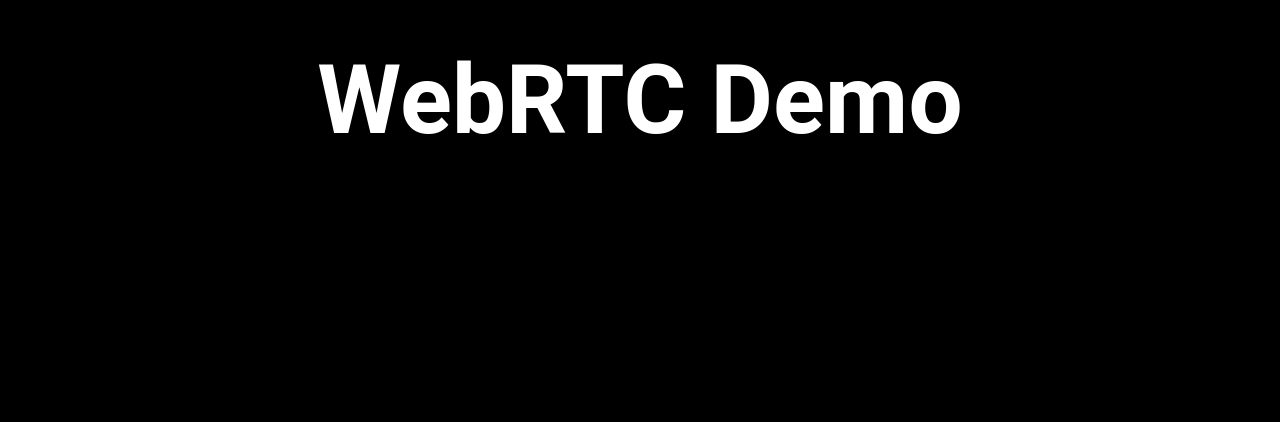
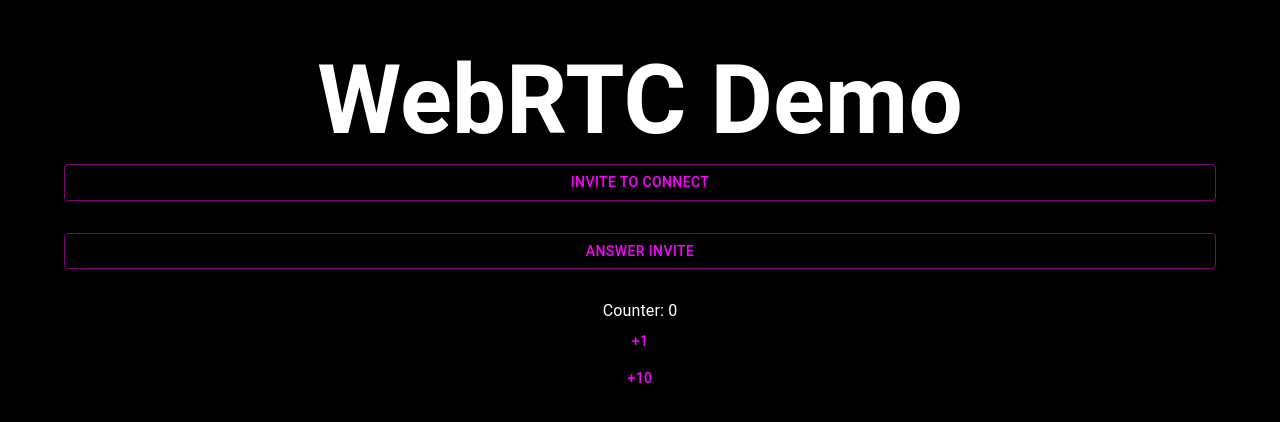
Before and after one commit to mauriciomelo/mauriciomelo, a Next.js app: page /webrtc in a window 1280 px wide. Shown: the part 148-570 px from the top of the page. Built offline with nearby package versions, Linux system fonts and the light colour scheme.

Commit message:
handle offer and answer

```diff
--- a/app/webrtc/page.tsx
+++ b/app/webrtc/page.tsx
@@ -1,10 +1,18 @@
 "use client";
-import { useEffect, useRef, useState } from "react";
+import { Box, Button, ButtonGroup, Container } from "@mui/material";
+import React from "react";
+
+const FILE_EXTENSION = "myapp";
 
 export default function WebRTCPage() {
-  const [connected, setConnected] = useState(false);
-  const localConnection = useRef<RTCPeerConnection>();
-  const dataChannel = useRef<RTCDataChannel>();
+  const [connected, setConnected] = React.useState(false);
+  const [counter, setCounter] = React.useState<number>(0);
+  const localConnection = React.useRef<RTCPeerConnection>();
+  const dataChannel = React.useRef<RTCDataChannel>();
+  const [localDescription, setLocalDescription] =
+    React.useState<RTCSessionDescription>();
+
+  const answerInviteRef = React.useRef<HTMLInputElement>();
 
   function handleDataChannelStatusChange(event) {
     if (!dataChannel.current) {
@@ -29,40 +37,129 @@ export default function WebRTCPage() {
       return;
     }
 
-    console.log({
-      iceCandidateEvent: event,
-      localDescription: localConnection.current.localDescription,
-    });
+    setLocalDescription(localConnection.current.localDescription);
   }
 
-  useEffect(() => {
+  function handleInviteToConnect() {
+    createOffer();
+  }
+
+  React.useEffect(() => {
+    if (localDescription) {
+      const fileData = JSON.stringify(localDescription, null, 2);
+
+      const blob = new Blob([fileData], {
+        type: "application/${FILE_EXTENSION}",
+      });
+      const url = URL.createObjectURL(blob);
+      const link = document.createElement("a");
+      link.href = url;
+      const fileName =
+        localDescription.type === "offer" ? "invite to connect" : "answer";
+      link.download = `${fileName}.${FILE_EXTENSION}`;
+
+      link.click();
+    }
+  }, [localDescription]);
+
+  const assignChannel = (channel: RTCDataChannel) => {
+    channel.onopen = handleDataChannelStatusChange;
+    channel.onmessage = handleMessage;
+    channel.onclose = handleDataChannelStatusChange;
+    dataChannel.current = channel;
+  };
+
+  const createOffer = () => {
+    assignChannel(localConnection.current.createDataChannel("dataChannel"));
+
+    localConnection.current.createOffer().then((description) => {
+      localConnection.current.setLocalDescription(description);
+    });
+  };
+
+  const createAnswer = () => {
+    localConnection.current.ondatachannel = (event) => {
+      assignChannel(event.channel);
+    };
+
+    localConnection.current.createAnswer().then((description) => {
+      localConnection.current.setLocalDescription(description);
+    });
+  };
+
+  const handleMessage = (event: MessageEvent) => {
+    setCounter((count) => count + parseInt(event.data));
+  };
+
+  React.useEffect(() => {
     localConnection.current = new RTCPeerConnection();
-    dataChannel.current =
-      localConnection.current.createDataChannel("dataChannel");
 
     localConnection.current.oniceconnectionstatechange =
       handleIceConnectionStateChange;
 
     localConnection.current.onicecandidate = handleIceCandidate;
 
-    localConnection.current.createOffer().then((offer) => {
-      localConnection.current.setLocalDescription(offer);
-    });
-    dataChannel.current.onopen = handleDataChannelStatusChange;
-    dataChannel.current.onclose = handleDataChannelStatusChange;
-
     return () => {
       console.log("Closing connection");
-      dataChannel.current.close();
+      if (dataChannel.current) {
+        dataChannel.current.close();
+      }
       localConnection.current.close();
     };
   }, []);
 
+  const handleAnswerInvite = async (
+    event: React.ChangeEvent<HTMLInputElement>
+  ) => {
+    const file = event.target.files[0];
+
+    const answer = new RTCSessionDescription(JSON.parse(await file.text()));
+
+    localConnection.current.setRemoteDescription(answer);
+
+    if (answer.type === "offer") {
+      createAnswer();
+    }
+
+    console.log("uploaded", answer);
+  };
+  const handleChangeCounter = (number) => () => {
+    dataChannel.current.send(number);
+    setCounter((count) => count + number);
+  };
+
   return (
-    <div className="flex h-screen w-full flex-col bg-black pt-[200px] text-center text-white ">
-      <h1 className="mb-4 text-5xl font-bold md:text-8xl">WebRTC Demo</h1>
-
-      {connected ? "Connected" : null}
-    </div>
+    <Container>
+      <div className="flex h-screen w-full flex-col bg-black pt-[200px] text-center text-white ">
+        <h1 className="mb-4 text-5xl font-bold md:text-8xl">WebRTC Demo</h1>
+        <Button
+          variant="outlined"
+          onClick={handleInviteToConnect}
+          sx={{ mb: 4 }}
+        >
+          Invite to connect
+        </Button>
+        <Button
+          variant="outlined"
+          onClick={() => {
+            answerInviteRef.current.click();
+          }}
+        >
+          Answer Invite
+        </Button>
+        <Box sx={{ visibility: "hidden" }}>
+          <input
+            ref={answerInviteRef}
+            type="file"
+            accept={`.${FILE_EXTENSION}`}
+            onChange={handleAnswerInvite}
+          />
+        </Box>
+        {connected ? "Connected" : null}
+        Counter: {counter}
+        <Button onClick={handleChangeCounter(1)}>+1</Button>
+        <Button onClick={handleChangeCounter(10)}>+10</Button>
+      </div>
+    </Container>
   );
 }
```
